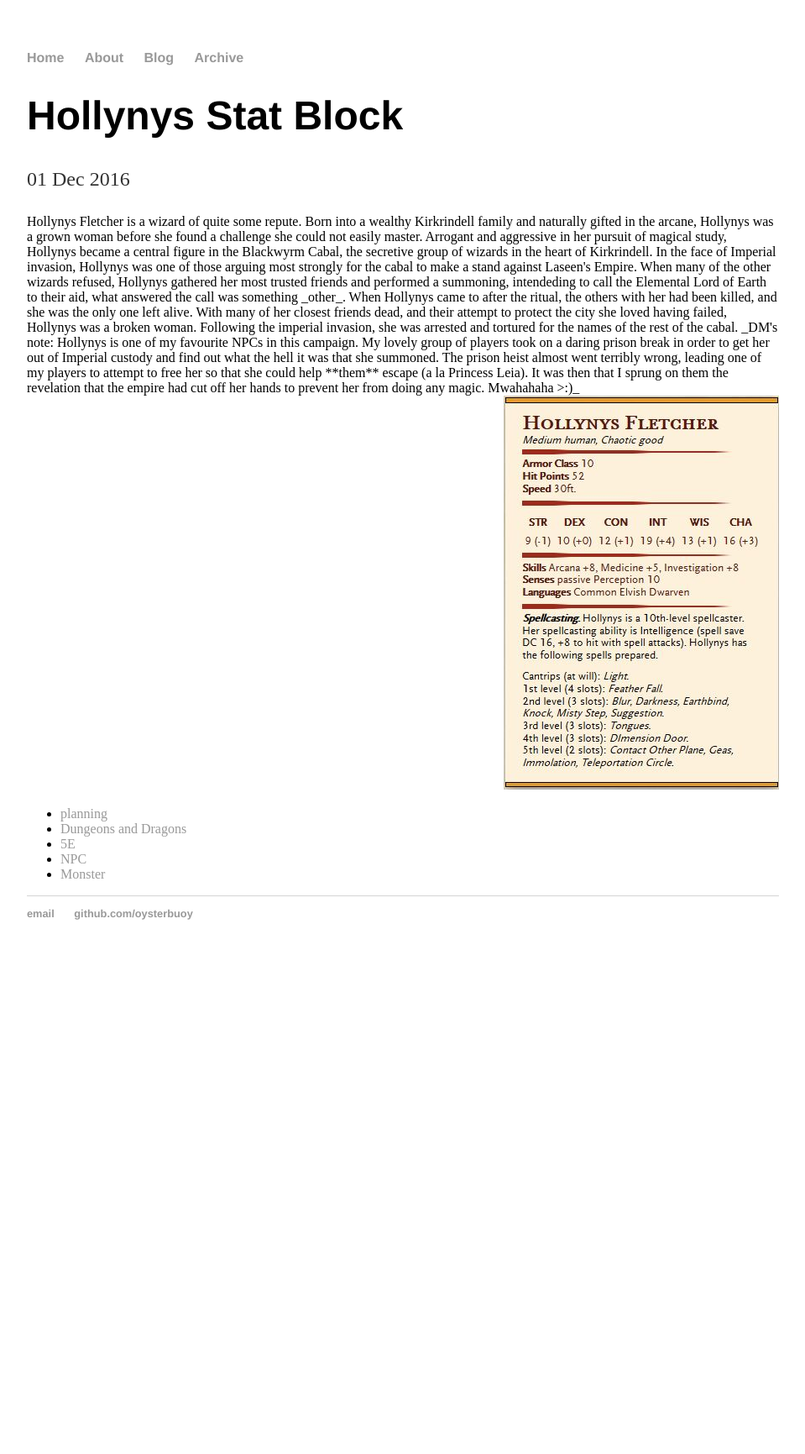
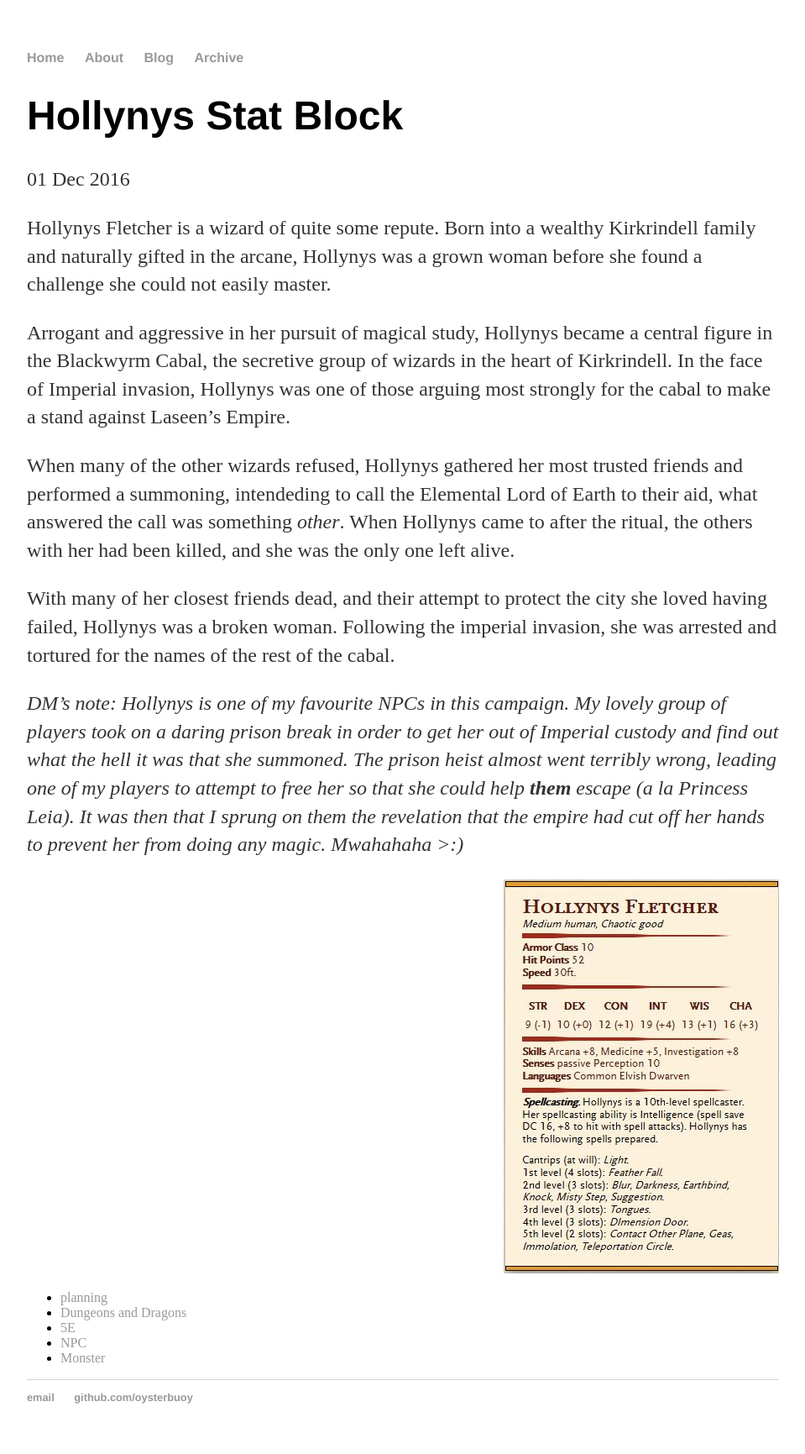
Before and after one commit to OysterBuoy/OysterBuoy.github.io, a Jekyll site: the page built from _posts/2016-12-1-Hollynys-stats.md, in a window 1280 px wide. Shown: the whole page at 84% size, without its empty margins (160-1119 px from the left). Built offline with Jekyll 4.4.1, drawn with Linux system fonts in a browser that asks for light colours; before the commit the page ends 1155 px from its top, so only the background shows below that.

Commit message:
Update 2016-12-1-Hollynys-stats.md

```diff
--- a/_posts/2016-12-1-Hollynys-stats.md
+++ b/_posts/2016-12-1-Hollynys-stats.md
@@ -4,7 +4,7 @@
 tags: [planning, Dungeons and Dragons, 5E, NPC, Monster]
 categories: [Trial by Incarceration, Fifth Edition]
 ---
-<div align="left">Hollynys Fletcher is a wizard of quite some repute. Born into a wealthy Kirkrindell family and naturally gifted in the arcane, Hollynys was a grown woman before she found a challenge she could not easily master.
+Hollynys Fletcher is a wizard of quite some repute. Born into a wealthy Kirkrindell family and naturally gifted in the arcane, Hollynys was a grown woman before she found a challenge she could not easily master.
 
 Arrogant and aggressive in her pursuit of magical study, Hollynys became a central figure in the Blackwyrm Cabal, the secretive group of wizards in the heart of Kirkrindell. In the face of Imperial invasion, Hollynys was one of those arguing most strongly for the cabal to make a stand against Laseen's Empire.
 
@@ -13,7 +13,6 @@
 With many of her closest friends dead, and their attempt to protect the city she loved having failed, Hollynys was a broken woman. Following the imperial invasion, she was arrested and tortured for the names of the rest of the cabal.
 
 _DM's note: Hollynys is one of my favourite NPCs in this campaign. My lovely group of players took on a daring prison break in order to get her out of Imperial custody and find out what the hell it was that she summoned. The prison heist almost went terribly wrong, leading one of my players to attempt to free her so that she could help **them** escape (a la Princess Leia). It was then that I sprung on them the revelation that the empire had cut off her hands to prevent her from doing any magic. Mwahahaha >:)_
-</div>
 <div align="right" position="absolute">
 <img src="https://oysterbuoy.github.io/assets/Hollynys-Fletcher.JPG" alt="Hollynys stat block">
 </div>
```
